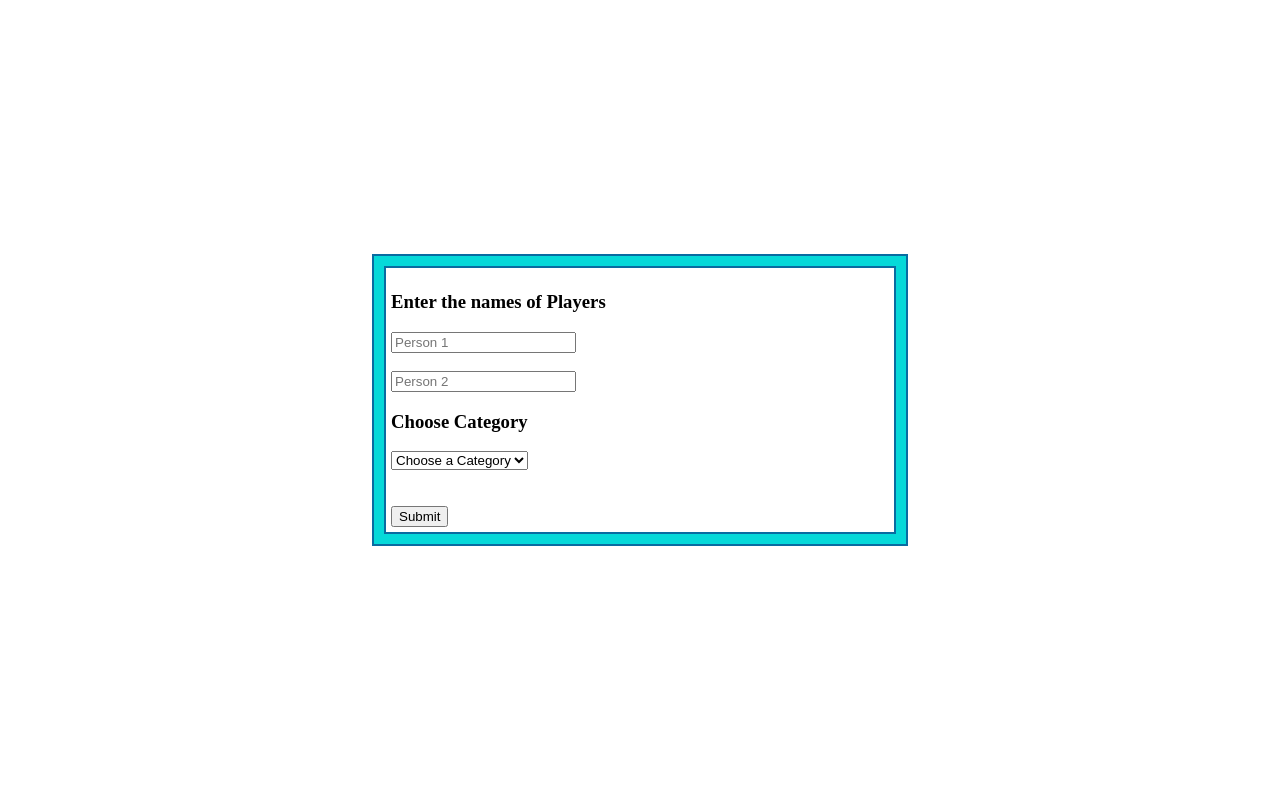
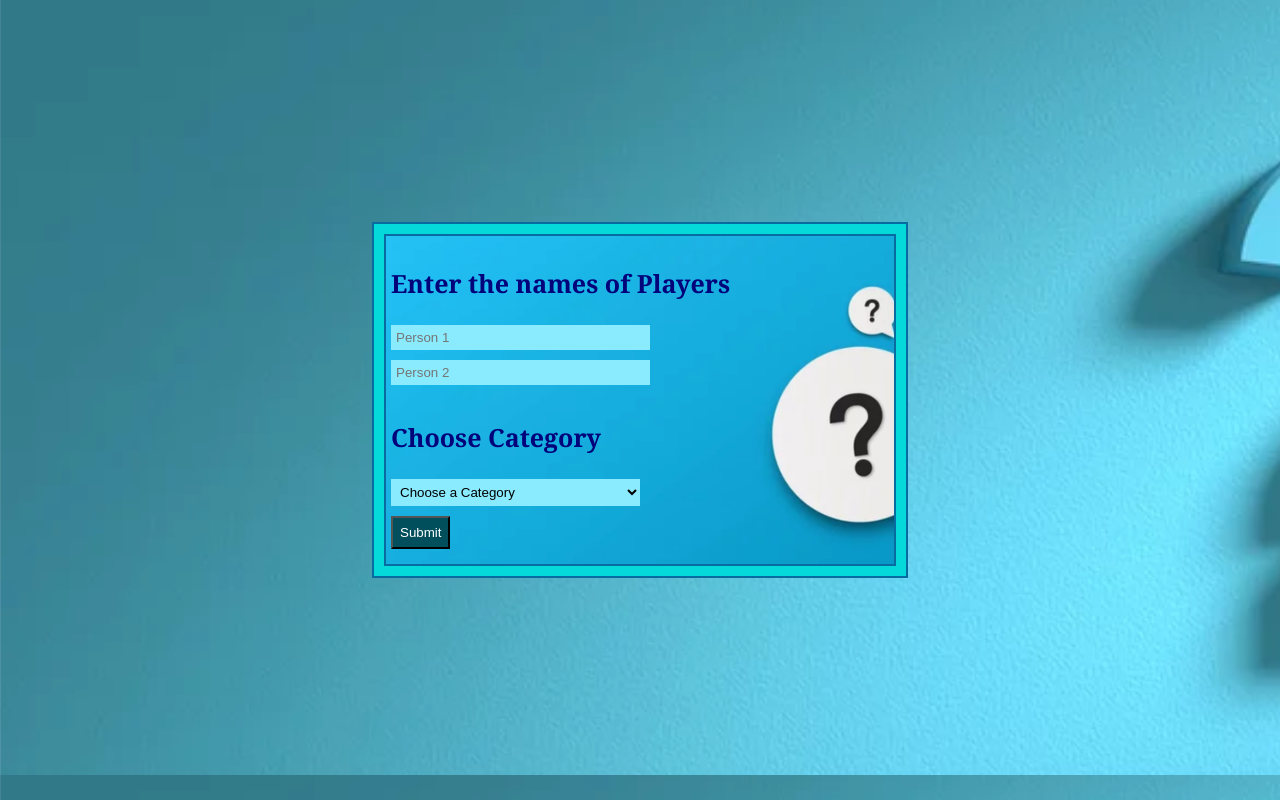
Before and after one commit to SaryuSaraswat/MiniHackathon2, a plain HTML site: page main.html in a window 1280 px wide. Drawn offline with Linux system fonts and the light colour scheme.

Commit message:
added ui for choose category section

```diff
--- a/main.css
+++ b/main.css
@@ -1,4 +1,5 @@
 body {
+    background-image: url("/Screenshot\ 2024-11-14\ 143134.png");
     height: 100vh;
     display: grid;
     place-items: center; /* Centers both horizontally and vertically */
@@ -6,11 +7,13 @@ body {
 }
 
 .category-container{
+    background-image: url("/Screenshot\ 2024-11-14\ 132713.png");
     border: 2px solid rgb(9, 108, 161);
     padding: 5px ;
     text-align: left;
     box-sizing: border-box;
-    background-color: #fff;
+    background-size: cover;
+    background-repeat: no-repeat;
 }
 
 .quiz{
@@ -20,3 +23,38 @@ body {
     padding: 10px;
     background-color: rgb(6, 217, 217);
 }
+
+.enter-name, .choose-category{
+    box-sizing: border-box;
+}
+
+input{
+    padding: 5px;
+    width: 50%;
+    margin-bottom: 10px;
+    background-color: rgb(138, 235, 255);
+    border: none;
+}
+
+h3{
+    color: rgb(2, 2, 122);
+    font-style: normal;
+    font-family: Georgia, 'Times New Roman', Times, serif;
+    font-size: 25px;
+}
+
+.category{
+    padding: 5px;
+    width: 50%;
+    margin-bottom: 10px;
+    background-color: rgb(138, 235, 255);
+    border: none;
+}
+
+.submit{
+    padding: 7px;
+    text-align: center;
+    margin-bottom: 10px;
+    background-color: rgb(1, 79, 93);
+    color: white;
+}
--- a/main.html
+++ b/main.html
@@ -10,29 +10,24 @@
 
 <body>
     <div class="quiz">
-        <div class="category-container">
-            <form action="#">
+            <form class="category-container" action="#">
                 <div class="enter-name">
                     <h3>Enter the names of Players</h3>
-                    <input type="text" placeholder="Person 1 " id="person1"><br><br>
+                    <input type="text" placeholder="Person 1 " id="person1">
                     <input type="text" placeholder="Person 2 " id="person2">
                 </div>
 
                 <div class="choose-category">
                     <h3>Choose Category</h3>
-                    <select>
+                    <select class="category">
                         <option>Choose a Category</option>
                         <option value="a">a</option>
                         <option value="b">b</option>
                     </select>
                 </div>
-
-                <br><br>
-
-                <button type="submit">Submit</button>
+                <button class="submit" type="submit">Submit</button>
             </form>
 
-        </div>
     </div>
 </body>
 
```
